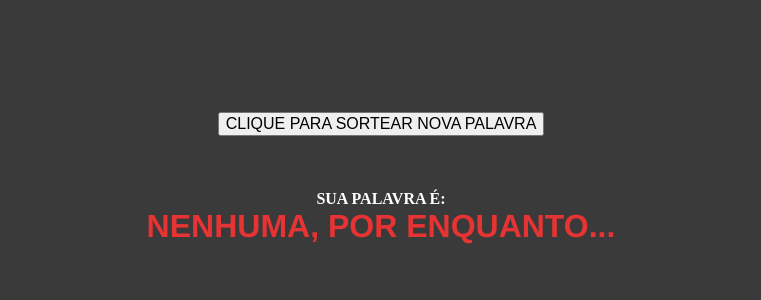
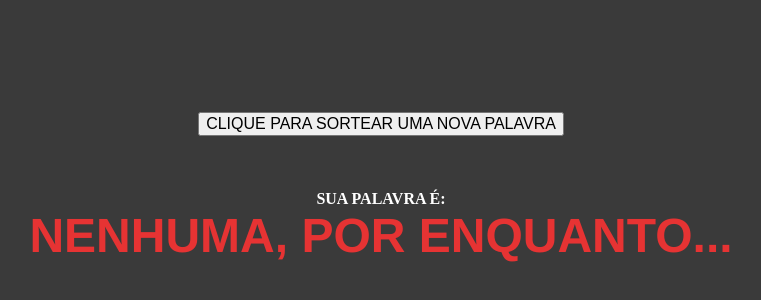
Before and after one commit to kevenfongaro/kuma, a plain HTML site: page index.html in a window 1280 px wide. Shown: the part 106-406 px from the top of the page, without its empty margins (259-1020 px from the left). Drawn offline with Linux system fonts and the light colour scheme.

Commit message:
Update index.html

```diff
--- a/index.html
+++ b/index.html
@@ -60,9 +60,9 @@
 	<!-- --></script>
 	<div style="width:100%;">
 	<div style="margin-top: 200px; text-align:center;color:#ffffff;font-weight:bold;height:243px;">
-	<br/><input type=submit value="CLIQUE PARA SORTEAR NOVA PALAVRA" onclick="randomf()" style="font-size: 1em"><br/><br/><br/>
+	<br/><input type=submit value="CLIQUE PARA SORTEAR UMA NOVA PALAVRA" onclick="randomf()" style="font-size: 1em"><br/><br/><br/>
 		<br/><span style="font-size: 1em">SUA PALAVRA É:</span><BR/>
-	<div id="oquefazer" style="font-size:2em;font-family:helvetica;color:#e63333">
+	<div id="oquefazer" style="font-size:3em;font-family:helvetica;color:#e63333">
 	NENHUMA, POR ENQUANTO...
 	</div><br/><br/>
 	</div>
```
